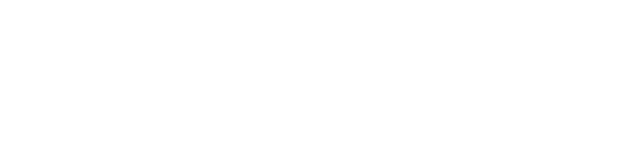
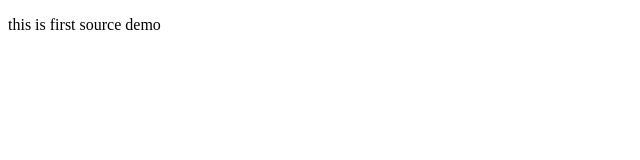
Before and after one commit to Yasushma/ETG-Sourcetree, a plain HTML site: page index.html in a window 1280 px wide. Shown: the whole page, without its empty margins (0-640 px from the left). Drawn offline with Linux system fonts and the light colour scheme.

Commit message:
modified index html

```diff
--- a/index.html
+++ b/index.html
@@ -5,6 +5,6 @@
     <title>YASUSHMA</title>
 </head>
 <body>
-
+<p>this is first source demo</p>
 </body>
 </html>
```
